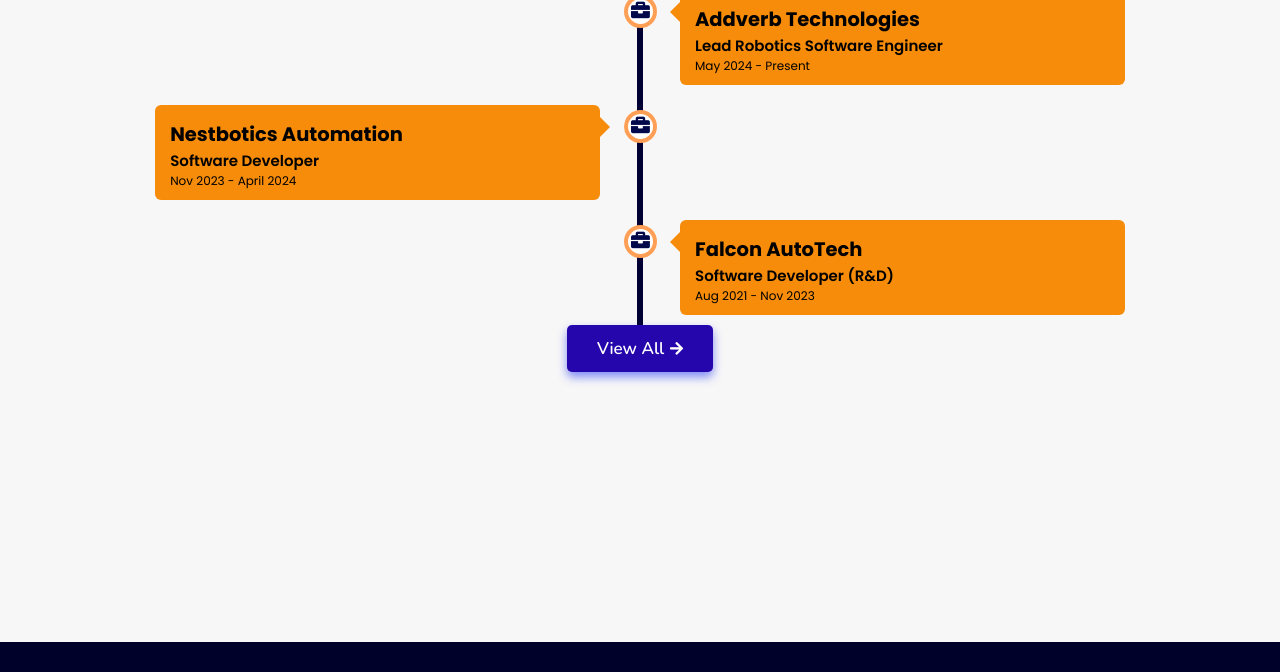
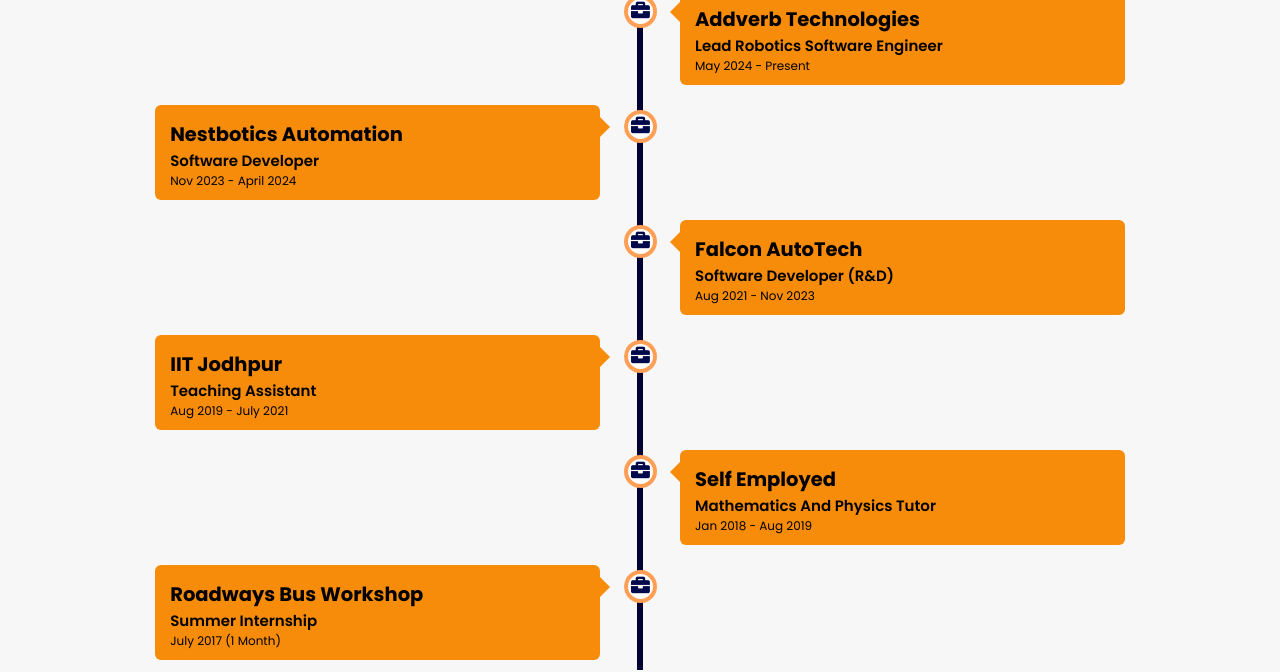
Before and after one commit to Subh85330/portfolio-website-subham, a plain HTML site: page experience.html in a window 1280 px wide. Shown: the part 158-830 px from the top of the page. Drawn offline with nearby package versions, Linux system fonts and the light colour scheme.

Commit message:
added experiences

```diff
--- a/experience.html
+++ b/experience.html
@@ -88,11 +88,47 @@
       </div>
     </div>
 
-  <div class="morebtn">
+    <div class="container left">
+      <div class="content">
+        <div class="tag">
+          <h2>IIT Jodhpur</h2>
+        </div>
+        <div class="desc">
+            <h3>Teaching Assistant</h3>
+            <p>Aug 2019 - July 2021</p>
+        </div>
+      </div>
+    </div>
+
+    <div class="container right">
+      <div class="content">
+        <div class="tag">
+          <h2>Self Employed</h2>
+        </div>
+        <div class="desc">
+            <h3>Mathematics and Physics Tutor</h3>
+            <p>Jan 2018 - Aug 2019</p>
+        </div>
+      </div>
+    </div>
+
+    <div class="container left">
+      <div class="content">
+        <div class="tag">
+          <h2>Roadways Bus workshop </h2>
+        </div>
+        <div class="desc">
+            <h3>Summer Internship</h3>
+            <p>July 2017 (1 Month)</p>
+        </div>
+      </div>
+    </div>
+
+  <!-- <div class="morebtn">
     <a href="/experience" class="btn"><span>View All</span>
       <i class="fas fa-arrow-right"></i>
   </a>
-  </div>
+  </div> -->
 
 </div>
 
```
